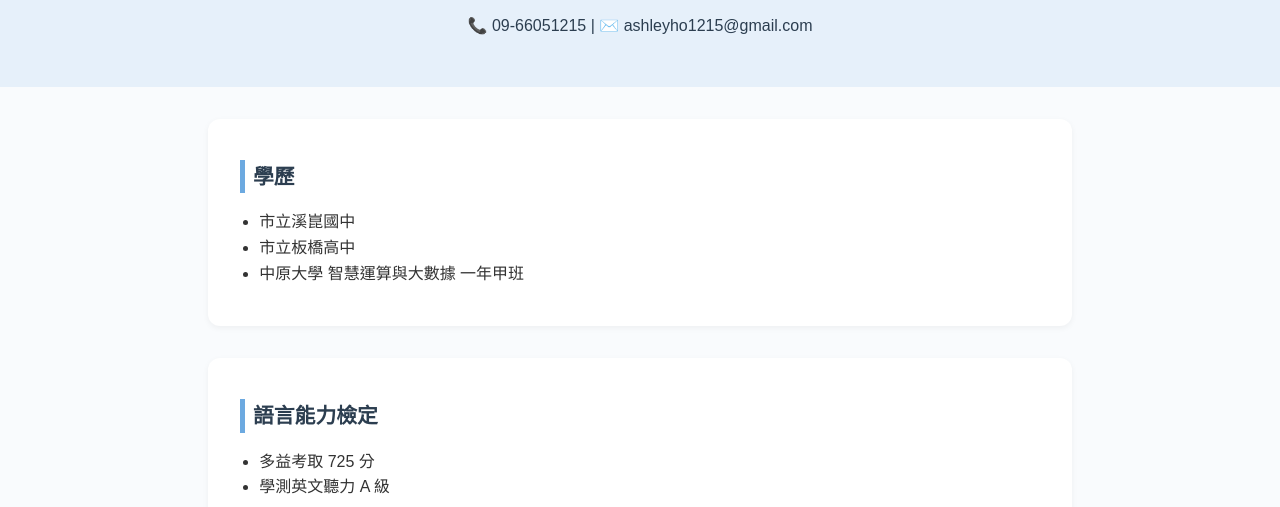
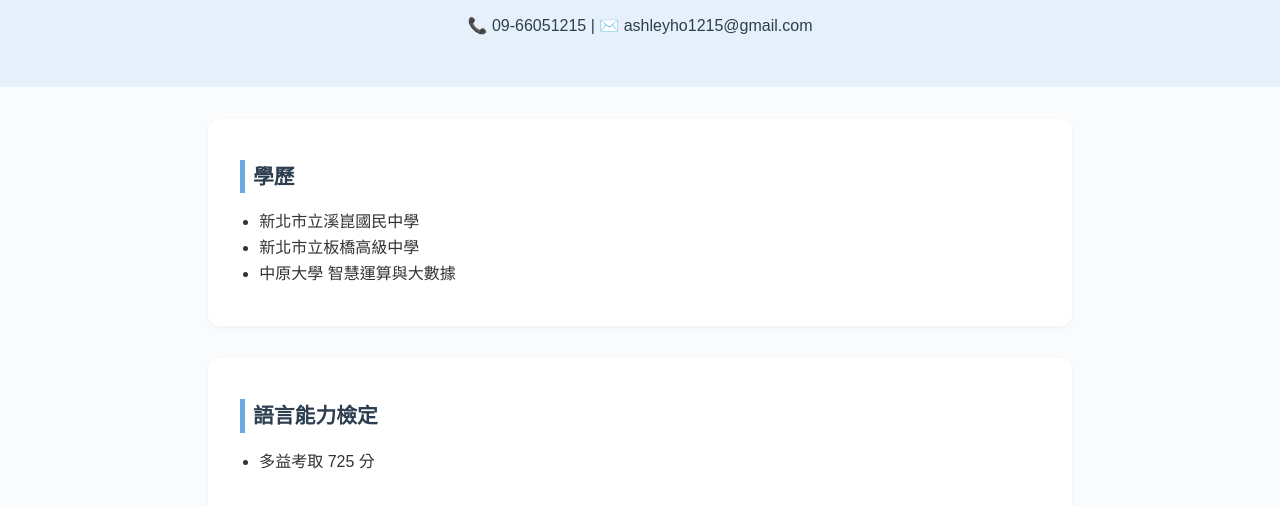
Before and after one commit to ashleyho1215/Website, a plain HTML site: page index.html in a window 1280 px wide. Shown: the part 293-800 px from the top of the page. Drawn offline with Linux system fonts and the light colour scheme.

Commit message:
Update index.html

```diff
--- a/index.html
+++ b/index.html
@@ -78,9 +78,9 @@
   <section>
     <h2>學歷</h2>
     <ul>
-      <li>市立溪崑國中</li>
-      <li>市立板橋高中</li>
-      <li>中原大學 智慧運算與大數據 一年甲班</li>
+      <li>新北市立溪崑國民中學</li>
+      <li>新北市立板橋高級中學</li>
+      <li>中原大學 智慧運算與大數據</li>
     </ul>
   </section>
 
@@ -88,7 +88,6 @@
     <h2>語言能力檢定</h2>
     <ul>
       <li>多益考取 725 分</li>
-      <li>學測英文聽力 A 級</li>
     </ul>
   </section>
 
```
